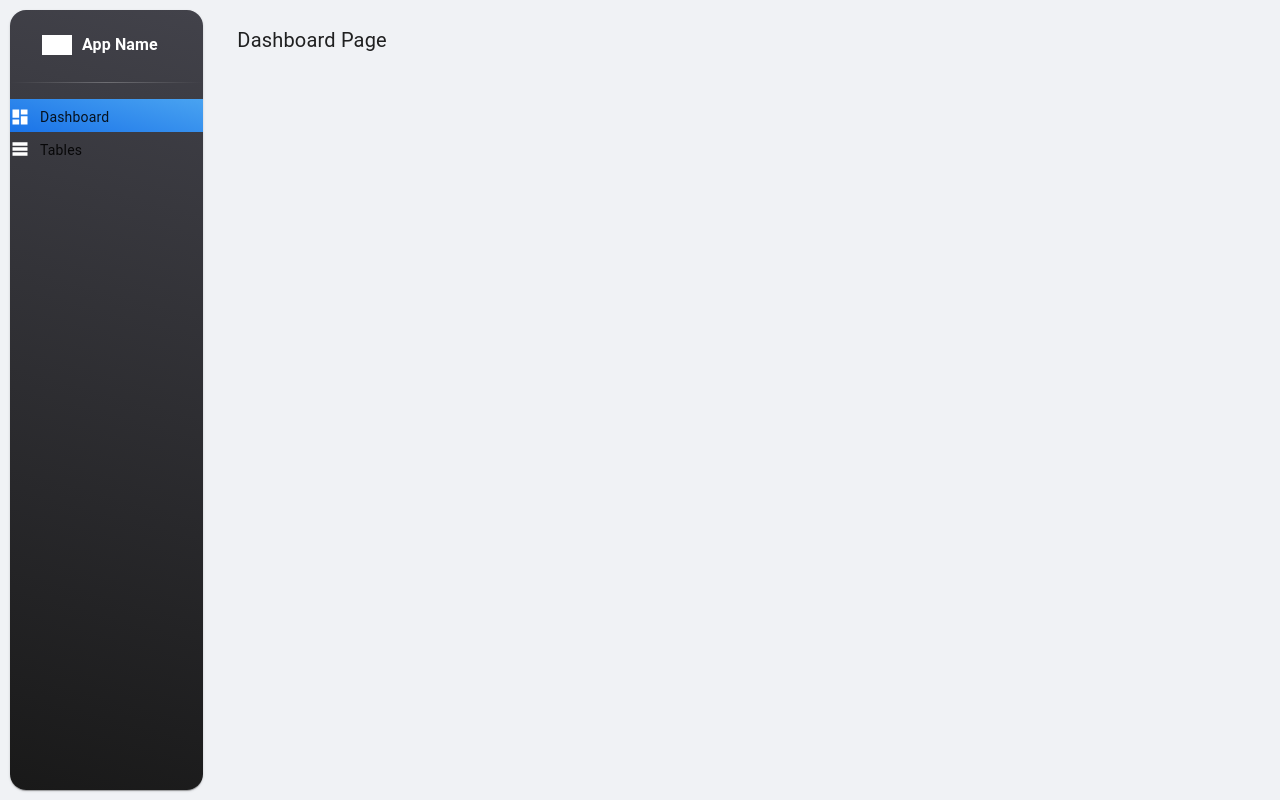
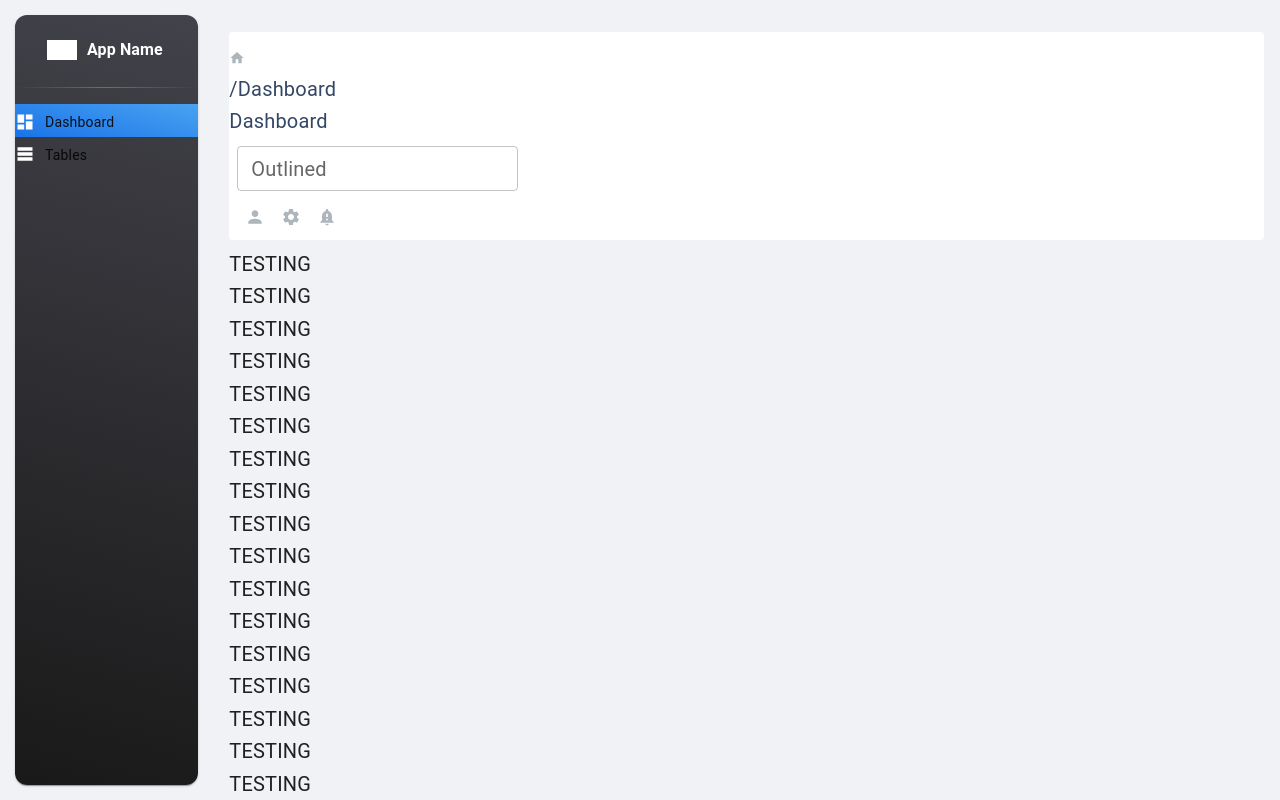
Before and after one commit to josepaulodelacruz/PA_Dashboard, a React (Vite) app: page / in a window 1280 px wide. Built offline with nearby package versions, Linux system fonts and the light colour scheme.

Commit message:
dynamic appbar when user scroll it changes colors (ongoing)

```diff
--- a/src/App.tsx
+++ b/src/App.tsx
@@ -3,6 +3,7 @@ import { routes } from "@/routes"
 import { ThemeProvider } from '@mui/material/styles'
 import theme from "@/assets/theme"
 import CssBaseline from "@mui/material/CssBaseline"
+import TemplateContainer from "./Layouts/TemplateContainer"
 
 function App() {
   const location = useLocation()
@@ -11,11 +12,13 @@ function App() {
     <ThemeProvider theme={theme}>
       <CssBaseline />
       <Routes key={location.pathname} location={location.pathname}>
-        {
-          routes.map((route) => {
-            return <Route key={route.key} element={route.component} path={route.route} />
-          })
-        }
+        <Route path='/' element={<TemplateContainer />} >
+          {
+            routes.map((route) => {
+              return <Route key={route.key} element={route.component} path={route.route} />
+            })
+          }
+        </Route>
       </Routes>
 
     </ThemeProvider>
--- /dev/null
+++ b/src/Components/Navbar/index.tsx
@@ -0,0 +1,88 @@
+import Paper from '@mui/material/Paper'
+import HomeIcon from '@mui/icons-material/Home'
+import ProfileIcon from '@mui/icons-material/Person'
+import SettingIcon from '@mui/icons-material/Settings'
+import NotificationIcon from '@mui/icons-material/NotificationImportant'
+import { useTheme } from '@mui/material'
+import TextField from '@mui/material/TextField'
+import Box from '@mui/material/Box'
+import { useState, useEffect } from 'react'
+
+
+/**
+ * TODO CONINUATION OF DYNAMIC STYLE SCROLLING
+**/
+
+const Navbar = () => {
+  const theme = useTheme()
+  const [isScrolled, setIsScrolled] = useState(false);
+
+  const handleScroll = () => {
+    if (window.scrollY > 0) {
+      setIsScrolled(true);
+    } else {
+      setIsScrolled(false);
+    }
+  };
+
+  useEffect(() => {
+    window.addEventListener('scroll', handleScroll);
+    return () => {
+      window.removeEventListener('scroll', handleScroll);
+    };
+  }, []);
+
+  let colorIcon = theme.palette.grey[500]
+  let backgroundColor = isScrolled ? 'rgba(255, 255, 255, 0.8)' : 'transparent';
+  let backdropFilter = isScrolled ? 'saturate(200%) blur(1.875rem);' : 'none';
+  let boxShadow = isScrolled ? 'rgba(255, 255, 255, 0.9) 0rem 0rem 0.0625rem 0.0625rem inset, rgba(0, 0, 0, 0.05) 0rem 1.25rem 1.6875rem 0rem' : 'none'
+
+  return (
+    <Paper sx={{
+      position: 'sticky',
+      top: '1rem',
+      zIndex: 1100,
+      boxShadow: boxShadow,
+      marginTop: '2rem', marginRight: '1rem', marginLeft: '1rem', paddingTop: '0.5rem', paddingBottom: '0.5rem',
+      backgroundColor: backgroundColor,
+      backdropFilter: backdropFilter,
+    }} elevation={0}>
+      <nav className='flex flex-row px-4 justify-between items-center'>
+
+        <div className='flex flex-col'>
+          <div className='flex flex-row items-center'>
+            <HomeIcon fontSize='small' style={{ color: colorIcon, fontSize: '16px' }} />
+            <div className='text-sm' style={{ color: '#344767' }}>
+              <span className='px-2'>/</span>
+              <span>Dashboard</span>
+            </div >
+          </div>
+          <span className='font-bold text-[1rem] ' style={{ color: '#344767', lineHeight: '1.625' }}>Dashboard</span>
+        </div>
+
+        <div className='flex flex-row items-center'>
+          <Box
+            sx={{
+              color: 'black',
+              '& > :not(style)': { m: 1, width: '25ch' },
+            }} component='form'
+
+            noValidate
+            autoComplete="off"
+          >
+            <TextField id="outlined-basic" size='small' label="Outlined" variant="outlined" />
+
+
+          </Box>
+          <ProfileIcon fontSize='small' style={{ color: colorIcon, marginLeft: '1rem' }} />
+          <SettingIcon fontSize='small' style={{ color: colorIcon, marginLeft: '1rem' }} />
+          <NotificationIcon fontSize='small' style={{ color: colorIcon, marginLeft: '1rem' }} />
+        </div>
+
+      </nav>
+    </Paper>
+  )
+
+}
+
+export default Navbar
--- a/src/Components/Sidenav/SidenavItem.tsx
+++ b/src/Components/Sidenav/SidenavItem.tsx
@@ -1,34 +1,47 @@
-import React from 'react'
-import linearGradient from '@/assets/theme/functions/linearGradient'
-import { useTheme } from '@mui/material/styles'
-import { useLocation } from 'react-router-dom'
-
+import React, { useState } from 'react';
+import linearGradient from '@/assets/theme/functions/linearGradient';
+import { useTheme } from '@mui/material/styles';
+import { useLocation } from 'react-router-dom';
 
 interface SidenavItemProps {
-  name: string,
-  icon: React.ReactNode,
-  route: string,
+  name: string;
+  icon: React.ReactNode;
+  route: string;
 }
 
-const SidenavItem = ({icon, name, route} : SidenavItemProps) => {
-  const location = useLocation()
-  const theme = useTheme()
-  const { gradients } = theme.palette as { gradients?: any }
+const SidenavItem = ({ icon, name, route }: SidenavItemProps) => {
+  const location = useLocation();
+  const theme = useTheme();
+  const { gradients } = theme.palette as { gradients?: any };
 
-  let backgroundValue = linearGradient(gradients.info.main, gradients.info.state)
+  const [isHovered, setIsHovered] = useState(false);
+
+  let backgroundValue = linearGradient(gradients.info.main, gradients.info.state);
+
+  const handleMouseEnter = () => {
+    setIsHovered(true);
+  };
+
+  const handleMouseLeave = () => {
+    setIsHovered(false);
+  };
 
   return (
     <div
-      className='py-[0.5rem] px-[0.925rem] my-[0.09375rem] mx-[1rem] flex flex-row border-stone-100 rounded-[0.375rem]'
-      style={{background: route === location.pathname ? backgroundValue : 'transparent'}}
+      className='py-[0.5rem] px-[0.925rem] my-[0.09375rem] mx-[1rem] mb-2 flex flex-row border-stone-100 rounded-[0.375rem]'
+      style={{
+        background: route === location.pathname ? backgroundValue : isHovered ? 'rgba(255, 255, 255, 0.25)' : 'transparent',
+        transition: 'background 0.3s ease'
+      }}
+      onMouseEnter={handleMouseEnter}
+      onMouseLeave={handleMouseLeave}
     >
-
       <div className='p-[0.025rem]'>
         {icon}
         <span className='text-white font-normal ' style={{ fontSize: '0.875rem' }}>{name}</span>
       </div>
     </div>
-  )
-}
+  );
+};
 
-export default SidenavItem
+export default SidenavItem;
--- a/src/Components/Sidenav/index.tsx
+++ b/src/Components/Sidenav/index.tsx
@@ -2,6 +2,7 @@ import Box from '@mui/material/Box'
 import Typography from '@mui/material/Typography'
 import Paper from '@mui/material/Paper'
 import List from '@mui/material/List'
+import { NavLink } from 'react-router-dom'
 import { routes } from '@/routes'
 import { useTheme } from '@mui/material/styles'
 import linearGradient from '@/assets/theme/functions/linearGradient'
@@ -20,9 +21,9 @@ const Sidenav = () => {
     let returnValue
 
     returnValue = (
-      <div key={item.key}>
-        <SidenavItem icon={item.icon} name={item.name} route={item.route} />
-      </div>
+      <NavLink key={item.key} to={item.route}>
+          <SidenavItem icon={item.icon} name={item.name} route={item.route} />
+      </NavLink>
     )
     return returnValue
   })
@@ -36,9 +37,9 @@ const Sidenav = () => {
       <Paper
         sx={{
           paddingTop: '10px',
-          borderRadius: 4,
+          borderRadius: 3,
           background: backgroundValue,
-          margin: '10px',
+          margin: '15px',
           display: 'flex',
           flexDirection: 'column',
           flex: 1, // Child element takes up remaining space
--- a/src/Layouts/DashboardLayout/index.tsx
+++ b/src/Layouts/DashboardLayout/index.tsx
@@ -1,7 +1,5 @@
 import React from 'react'
 import Box from '@mui/material/Box'
-import TemplateContainer from '@/Layouts/TemplateContainer'
-import Sidenav from '@/Components/Sidenav'
 
 interface DashboardLayoutProps {
   children: React.ReactNode
@@ -9,12 +7,12 @@ interface DashboardLayoutProps {
 
 function DashboardLayout({ children }: DashboardLayoutProps) {
   return (
-    <TemplateContainer
-      sideElement={<Sidenav/>}
-    >
     <Box
+      px={2}
+      display='flex'
+      flexDirection='column'
       sx={({ breakpoints, transitions }) => ({
-          p: 3,
+        paddingTop: '0.5rem',
         position: "relative",
         [breakpoints.up("xl")]: {
           transition: transitions.create(["margin-left", "margin-right"], {
@@ -26,11 +24,6 @@ function DashboardLayout({ children }: DashboardLayoutProps) {
     >
       {children}
     </Box>
-
-    </TemplateContainer>
-
-
-
   )
 }
 
--- a/src/Layouts/TemplateContainer/index.tsx
+++ b/src/Layouts/TemplateContainer/index.tsx
@@ -1,21 +1,19 @@
+import Sidenav from "@/Components/Sidenav"
 import Grid from "@mui/material/Grid"
-import React from 'react'
+import Navbar from '@/Components/Navbar'
+import { Outlet } from 'react-router-dom'
 
-interface TemplateConainerProps {
-  children: React.ReactNode,
-  sideElement: React.ReactNode
-}
-
-const TemplateContainer = ({ children, sideElement }: TemplateConainerProps) => {
+const TemplateContainer = () => {
   return (
     <Grid container
     >
-      <Grid item md={2} >
-        {sideElement}
+      <Grid item md={2} xs={12} >
+        <Sidenav />
       </Grid>
 
-      <Grid item md={10} xs={12}>
-        {children}
+      <Grid item md={10} xs={12} style={{height: '100vh', overflowY: 'auto'}}>
+        <Navbar />
+        <Outlet />
       </Grid>
 
     </Grid>
--- a/src/assets/theme/base/colors.ts
+++ b/src/assets/theme/base/colors.ts
@@ -61,7 +61,7 @@ const colors: any  = {
   dark: {
     main: "#344767",
     focus: "#2c3c58",
-  },
+  } as any,
 
   grey: {
     100: "#f8f9fa",
--- a/src/pages/Dashboard/index.tsx
+++ b/src/pages/Dashboard/index.tsx
@@ -3,7 +3,38 @@ import DashboardLayout from "@/Layouts/DashboardLayout"
 const DashboardPage = () => {
   return (
     <DashboardLayout>
-      Dashboard Page
+      <span>TESTING</span>
+      <span>TESTING</span>
+      <span>TESTING</span>
+      <span>TESTING</span>
+      <span>TESTING</span>
+      <span>TESTING</span>
+      <span>TESTING</span>
+      <span>TESTING</span>
+      <span>TESTING</span>
+      <span>TESTING</span>
+      <span>TESTING</span>
+      <span>TESTING</span>
+      <span>TESTING</span>
+      <span>TESTING</span>
+      <span>TESTING</span>
+      <span>TESTING</span>
+      <span>TESTING</span>
+      <span>TESTING</span>
+      <span>TESTING</span>
+      <span>TESTING</span>
+      <span>TESTING</span>
+      <span>TESTING</span>
+      <span>TESTING</span>
+      <span>TESTING</span>
+      <span>TESTING</span>
+      <span>TESTING</span>
+      <span>TESTING</span>
+      <span>TESTING</span>
+      <span>TESTING</span>
+      <span>TESTING</span>
+      <span>TESTING</span>
+      <span>TESTING</span>
     </DashboardLayout>
   )
 }
```
Lines whose indentation alone changed are shown as unchanged.
